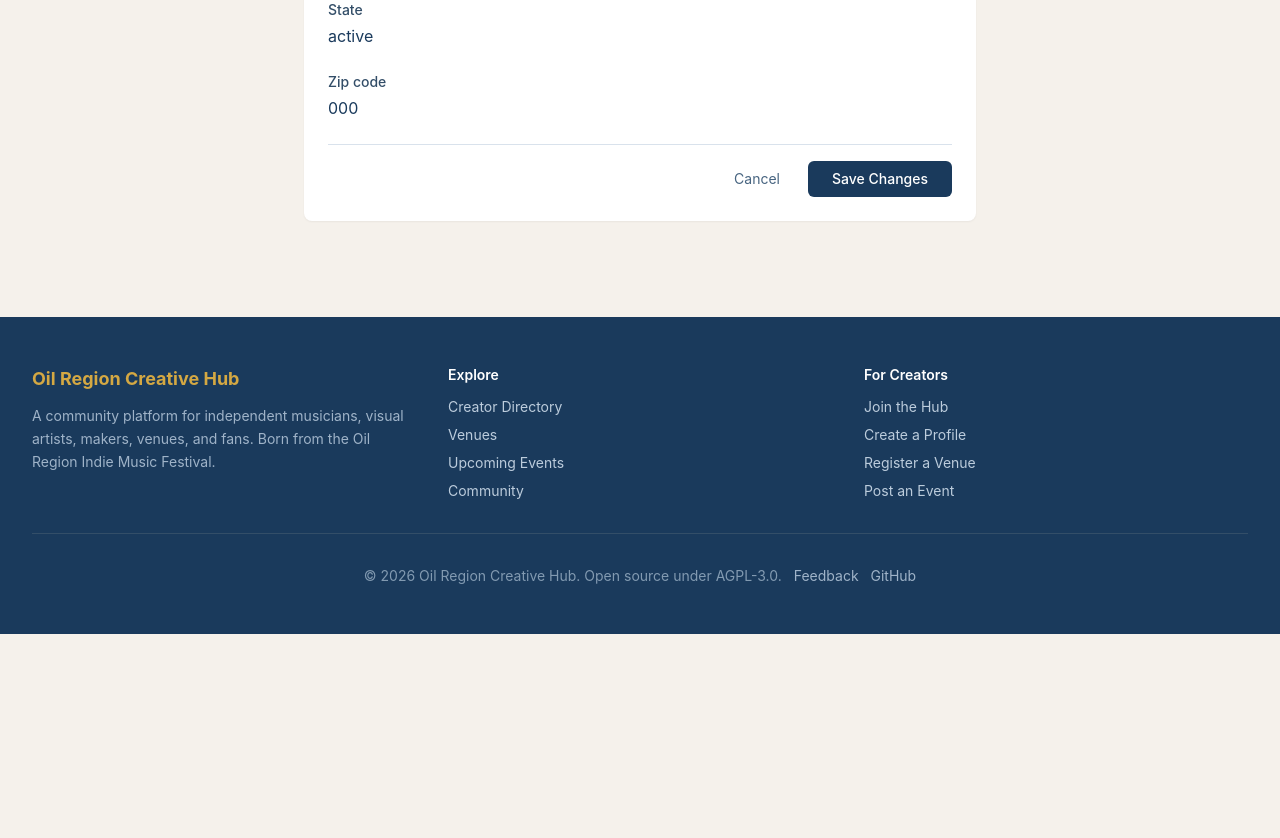
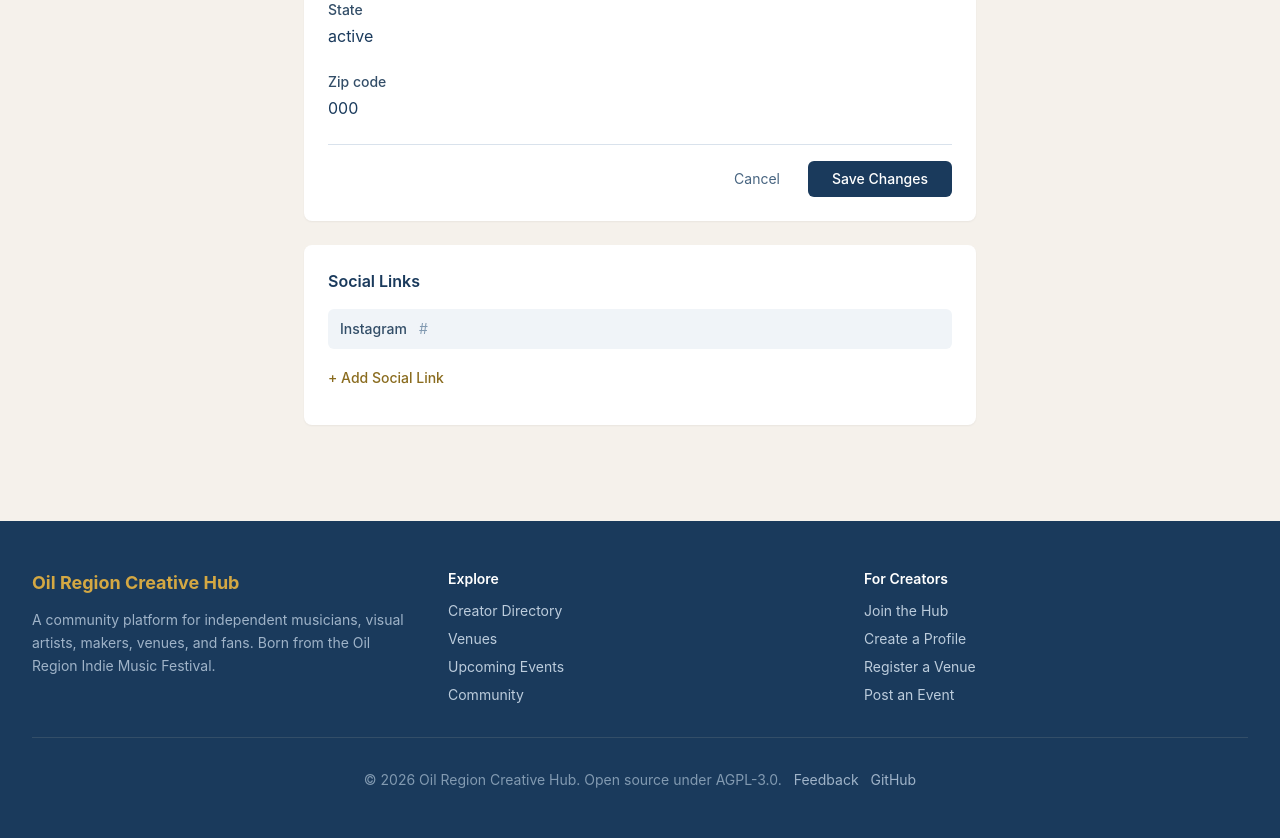
Before and after one commit to jwincek/oilregionindie.com, a Django app: a page that uses templates/venues/edit.html in a window 1280 px wide. Shown: the part 1278-2116 px from the top of the page. Before the commit the page ends 1912 px from the top, so only its background shows below. Run offline with Django 5.2, Linux system fonts and the light colour scheme; a user stored in the database is signed in; tables that the repository leaves empty hold one stand-in row (values such as "Sample post"); parts of the project's set-up code (start-up, migrations or seed data) failed here and were passed over; some libraries are stand-ins or nearby versions.

Commit message:
Vendor social link management front end

```diff
--- a/apps/venues/forms.py
+++ b/apps/venues/forms.py
@@ -2,7 +2,7 @@ from django import forms
 
 from apps.core.models import Address
 
-from .models import VenueProfile
+from .models import VenueProfile, VenueSocialLink
 
 
 class VenueProfileForm(forms.ModelForm):
@@ -94,3 +94,14 @@ class VenueProfileForm(forms.ModelForm):
             venue.save()
             self.save_m2m()
         return venue
+
+
+class VenueSocialLinkForm(forms.ModelForm):
+    class Meta:
+        model = VenueSocialLink
+        fields = ["platform", "url", "sort_order"]
+        widgets = {
+            "platform": forms.Select(attrs={"class": "form-select"}),
+            "url": forms.URLInput(attrs={"class": "form-input", "placeholder": "https://"}),
+            "sort_order": forms.NumberInput(attrs={"class": "form-input w-20"}),
+        }
--- a/apps/venues/urls.py
+++ b/apps/venues/urls.py
@@ -10,4 +10,9 @@ urlpatterns = [
     path("<slug:slug>/", views.detail, name="detail"),
     path("<slug:slug>/edit/", views.edit, name="edit"),
     path("<slug:slug>/submit-for-review/", views.submit_for_review, name="submit_for_review"),
+    # Social links (HTMX)
+    path("<slug:slug>/social-links/", views.social_links, name="social_links"),
+    path("<slug:slug>/social-links/add/", views.add_social_link, name="add_social_link"),
+    path("<slug:slug>/social-links/<int:pk>/edit/", views.edit_social_link, name="edit_social_link"),
+    path("<slug:slug>/social-links/<int:pk>/delete/", views.delete_social_link, name="delete_social_link"),
 ]
--- a/apps/venues/views.py
+++ b/apps/venues/views.py
@@ -9,8 +9,8 @@ from django.views.decorators.http import require_GET, require_POST
 from apps.core.models import AvailabilityType
 from apps.core.notifications import notify_admin_profile_submitted
 
-from .forms import VenueProfileForm
-from .models import VenueProfile
+from .forms import VenueProfileForm, VenueSocialLinkForm
+from .models import VenueProfile, VenueSocialLink
 
 
 @require_GET
@@ -138,3 +138,95 @@ def edit(request, slug):
         form = VenueProfileForm(instance=venue)
 
     return render(request, "venues/edit.html", {"form": form, "venue": venue})
+
+
+# ---------------------------------------------------------------------------
+# Social links (HTMX-powered add/edit/delete)
+# ---------------------------------------------------------------------------
+
+
+def _get_editable_venue(request, slug):
+    """Get a venue the current user can edit, or 403."""
+    venue = get_object_or_404(VenueProfile, slug=slug)
+    if not venue.can_be_edited_by(request.user):
+        return None, HttpResponseForbidden()
+    return venue, None
+
+
+@login_required
+def social_links(request, slug):
+    """List social links for a venue (HTMX partial)."""
+    venue, err = _get_editable_venue(request, slug)
+    if err:
+        return err
+    return render(request, "venues/_social_links.html", {
+        "venue": venue,
+        "links": venue.social_links.all(),
+    })
+
+
+@login_required
+def add_social_link(request, slug):
+    """Add a social link to a venue via HTMX."""
+    venue, err = _get_editable_venue(request, slug)
+    if err:
+        return err
+
+    if request.method == "POST":
+        form = VenueSocialLinkForm(request.POST)
+        if form.is_valid():
+            link = form.save(commit=False)
+            link.venue = venue
+            link.save()
+            return render(request, "venues/_social_links.html", {
+                "venue": venue,
+                "links": venue.social_links.all(),
+            })
+    else:
+        form = VenueSocialLinkForm()
+
+    return render(request, "venues/_social_link_form.html", {
+        "form": form,
+        "venue": venue,
+    })
+
+
+@login_required
+def edit_social_link(request, slug, pk):
+    """Edit a venue social link via HTMX."""
+    venue, err = _get_editable_venue(request, slug)
+    if err:
+        return err
+    link = get_object_or_404(VenueSocialLink, pk=pk, venue=venue)
+
+    if request.method == "POST":
+        form = VenueSocialLinkForm(request.POST, instance=link)
+        if form.is_valid():
+            form.save()
+            return render(request, "venues/_social_links.html", {
+                "venue": venue,
+                "links": venue.social_links.all(),
+            })
+    else:
+        form = VenueSocialLinkForm(instance=link)
+
+    return render(request, "venues/_social_link_form.html", {
+        "form": form,
+        "venue": venue,
+        "link": link,
+    })
+
+
+@login_required
+@require_POST
+def delete_social_link(request, slug, pk):
+    """Delete a venue social link via HTMX."""
+    venue, err = _get_editable_venue(request, slug)
+    if err:
+        return err
+    link = get_object_or_404(VenueSocialLink, pk=pk, venue=venue)
+    link.delete()
+    return render(request, "venues/_social_links.html", {
+        "venue": venue,
+        "links": venue.social_links.all(),
+    })
--- /dev/null
+++ b/templates/venues/_social_links.html
@@ -0,0 +1,43 @@
+<div id="social-links-container">
+    {% if links %}
+    <ul class="space-y-2 mb-4">
+        {% for link in links %}
+        <li class="flex items-center justify-between bg-ink-50 rounded-md px-3 py-2 group">
+            <div class="flex items-center gap-3 min-w-0">
+                <span class="text-sm font-medium text-ink-700">{{ link.get_platform_display }}</span>
+                <a href="{{ link.url }}" target="_blank" rel="noopener"
+                   class="text-sm text-ink-400 truncate hover:text-brand-600 transition">
+                    {{ link.url }}
+                </a>
+            </div>
+            <div class="flex items-center gap-1 opacity-0 group-hover:opacity-100 transition flex-shrink-0">
+                <button hx-get="{% url 'venues:edit_social_link' slug=venue.slug pk=link.pk %}"
+                        hx-target="#social-link-form-area"
+                        hx-swap="innerHTML"
+                        class="text-xs text-ink-400 hover:text-brand-600 px-2 py-1 transition">
+                    Edit
+                </button>
+                <button hx-post="{% url 'venues:delete_social_link' slug=venue.slug pk=link.pk %}"
+                        hx-target="#social-links-container"
+                        hx-swap="outerHTML"
+                        hx-confirm="Remove this link?"
+                        class="text-xs text-ink-400 hover:text-red-600 px-2 py-1 transition">
+                    Remove
+                </button>
+            </div>
+        </li>
+        {% endfor %}
+    </ul>
+    {% else %}
+    <p class="text-sm text-ink-400 mb-4">No social links yet.</p>
+    {% endif %}
+
+    <button hx-get="{% url 'venues:add_social_link' slug=venue.slug %}"
+            hx-target="#social-link-form-area"
+            hx-swap="innerHTML"
+            class="text-sm text-brand-600 hover:text-brand-700 font-medium transition">
+        + Add Social Link
+    </button>
+
+    <div id="social-link-form-area" class="mt-3"></div>
+</div>
--- a/templates/venues/edit.html
+++ b/templates/venues/edit.html
@@ -64,6 +64,16 @@
         </div>
     </form>
 
+    <!-- Social links (managed via HTMX, outside the profile form) -->
+    <div class="bg-white rounded-lg shadow-sm p-6 mt-6">
+        <h2 class="font-semibold text-ink-800 mb-4">Social Links</h2>
+        <div hx-get="{% url 'venues:social_links' venue.slug %}"
+             hx-trigger="load"
+             hx-swap="innerHTML">
+            <p class="text-sm text-ink-400">Loading social links...</p>
+        </div>
+    </div>
+
     {% if venue.is_draft %}
     <!-- Submit for Review -->
     <form method="post" action="{% url 'venues:submit_for_review' venue.slug %}" class="mt-4">
```
Also changed, not shown: templates/venues/_social_link_form.html (added, +43 -0 lines).
